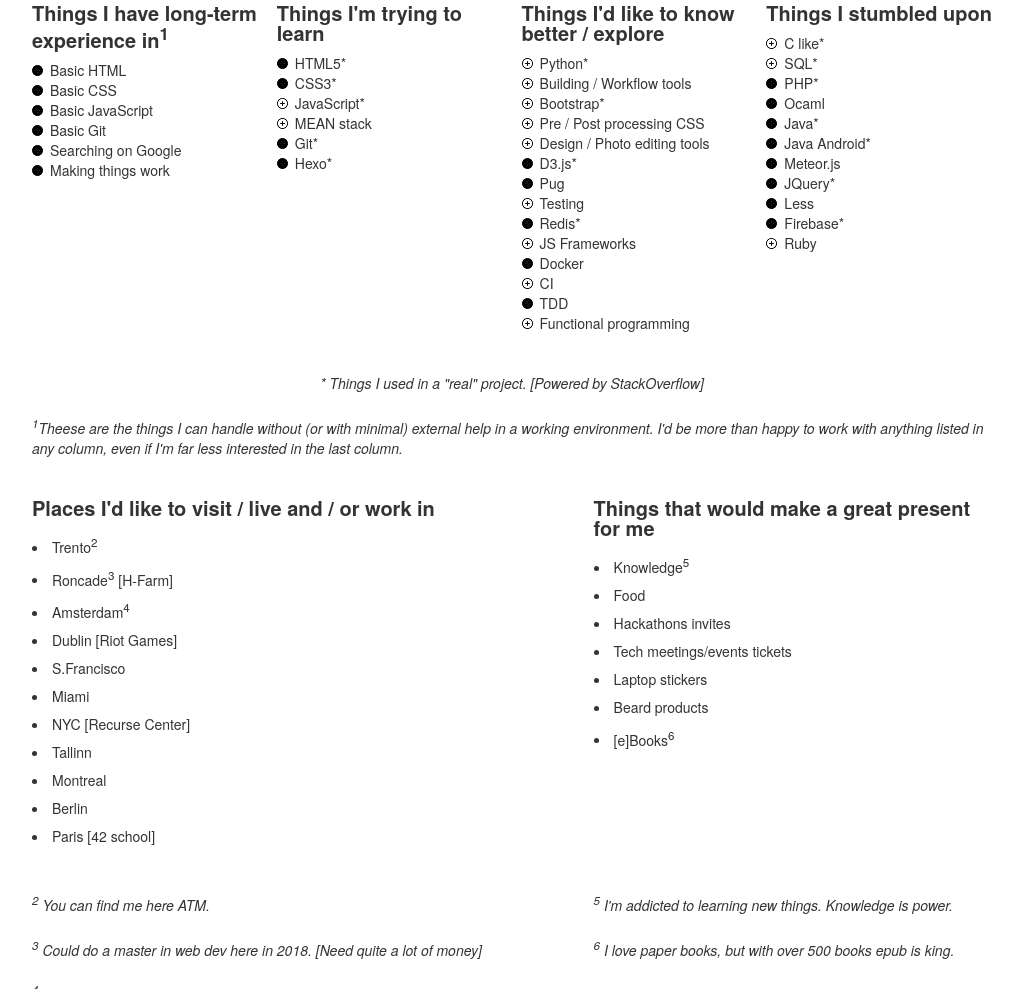
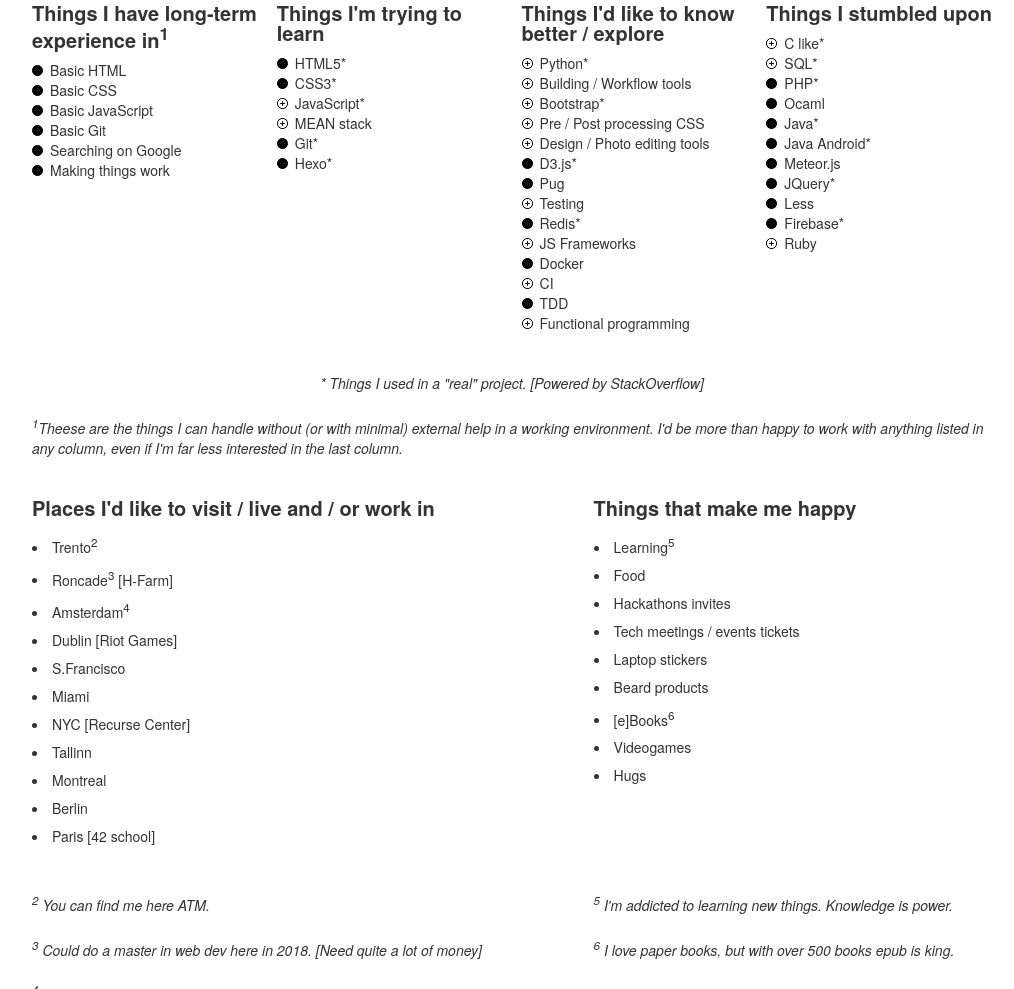
Before and after one commit to Kiailandi/kiailandi.github.io, a plain HTML site: page index.html in a window 1280 px wide. Shown: the part 334-1323 px from the top of the page, without its empty margins (128-1142 px from the left). Drawn offline with Linux system fonts and the light colour scheme.

Commit message:
Add a few trivial things

```diff
--- a/index.html
+++ b/index.html
@@ -201,15 +201,17 @@
                 </ul>
             </div>
             <div class="col-5">
-                <h3>Things that would make a great present for me</h3>
+                <h3>Things that make me happy</h3>
                 <ul class="list">
-                    <li>Knowledge<sup>5</sup></li>
+                    <li>Learning<sup>5</sup></li>
                     <li>Food</li>
                     <li>Hackathons invites</li>
-                    <li>Tech meetings/events tickets</li>
+                    <li>Tech meetings / events tickets</li>
                     <li>Laptop stickers</li>
                     <li>Beard products</li>
                     <li>[e]Books<sup>6</sup></li>
+                    <li>Videogames</li>
+                    <li>Hugs</li>
                 </ul>
             </div>
         </div>
```
